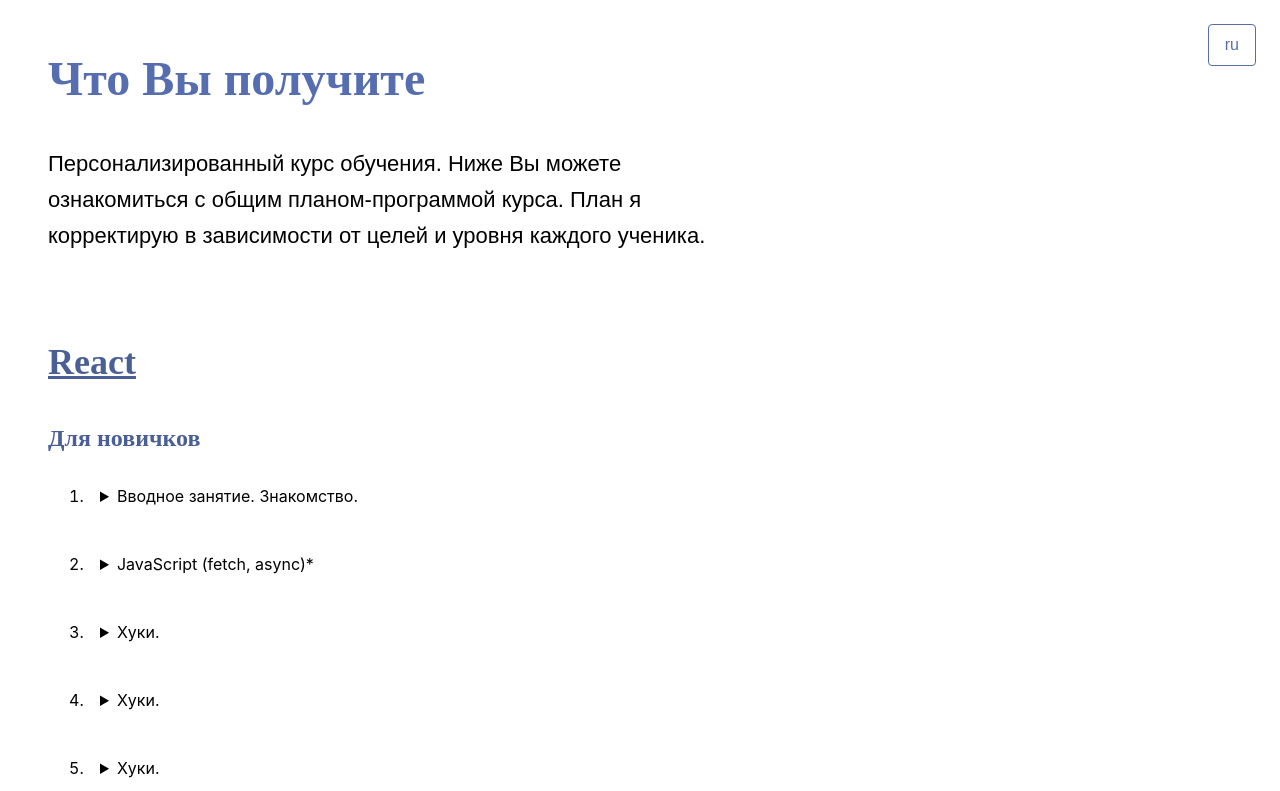
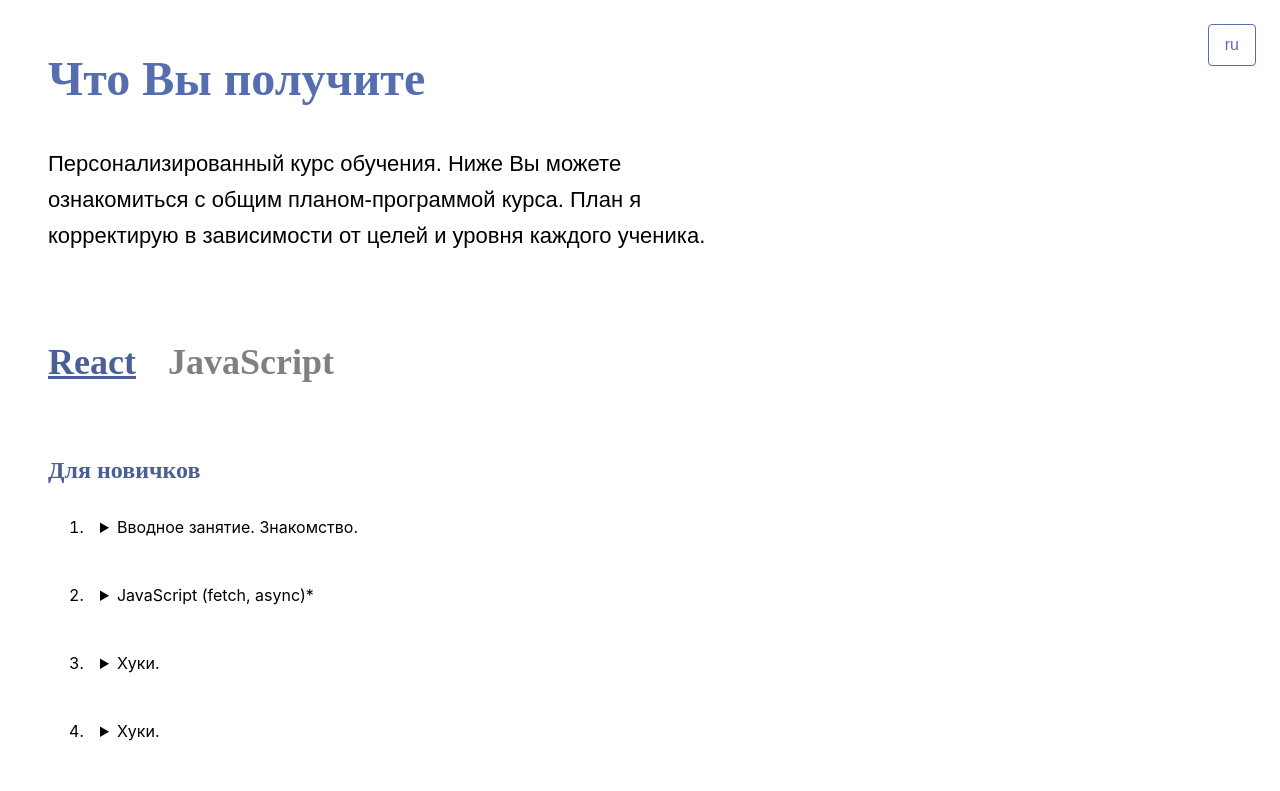
Before and after one commit to dariadia/frontend-courses, a React (Create React App) app: page / in a window 1280 px wide. Shown: the top 791 px of the page. Built offline with nearby package versions, Linux system fonts and the light colour scheme.

Commit message:
add tabs

```diff
--- a/src/App.js
+++ b/src/App.js
@@ -26,7 +26,7 @@ function App() {
           <h2>{t('what_you_get')}</h2>
           <p>{t('personalised')}</p>
         </section>
-        {course === 'React' ? <ReactCourse /> : <JsCourse />}
+        {course === 'React' ? <ReactCourse setCourse={setCourse} /> : <JsCourse setCourse={setCourse} />}
       </main>
       <footer>
         <a target="_blank" href="https://github.com/dariadia/" rel="noreferrer">Github @dariadia</a>
@@ -37,17 +37,21 @@ function App() {
   )
 }
 
-const ReactCourse = () => {
+const ReactCourse = ({ setCourse }) => {
   const { t } = useTranslation()
-  return (<section className="course-section"><h3>React</h3>
+  return (<section className="course-section">
+    <div className="flex-box">
+      <h3>React</h3>
+      <h3 onClick={() => setCourse('JavaScript')} className="disabled-tab">JavaScript</h3>
+    </div>
     <h4>{t('react_base')}</h4>
     <ol>{[1, 2, 3, 4, 5, 6, 7, 8, 9].map(item => <li key={item}>
       <details>
         <summary>{t(`react_base_${item}`)}</summary>
         <div>{t(`react_base_${item}_details`)}</div>
       </details>
-
-    </li>)}</ol>
+    </li>)}
+    </ol>
 
     <h4>{t('react_adv')}</h4>
     WIP
@@ -61,8 +65,14 @@ const ReactCourse = () => {
   </section>)
 }
 
-const JsCourse = () => {
-  return (<section><h3>JavaScript</h3></section>)
+const JsCourse = ({ setCourse }) => {
+  return (<section>
+    <div className="flex-box">
+      <h3>JavaScript</h3>
+      <h3 onClick={() => setCourse('React')} className="disabled-tab">React.js</h3>
+    </div>
+  </section>
+  )
 }
 
 
--- a/src/index.css
+++ b/src/index.css
@@ -83,14 +83,14 @@ section > p {
   font-family: Arial, Helvetica, sans-serif;
 }
 
-section > h3 {
+section h3 {
   color: var(--highlight);
   font: 36px/48px bold;
   font-weight: 800;
   text-decoration: underline;
 }
 
-section > h4 {
+section h4 {
   color: var(--highlight);
   font: 24px/32px bold;
   font-weight: 800;
@@ -117,3 +117,15 @@ summary {
 details[open] > div {
   color: black;
 }
+
+.disabled-tab {
+  display: inline-block;
+  color: grey;
+  text-decoration: none;
+  margin-left: 32px;
+  cursor: pointer;
+}
+
+.flex-box {
+  display: flex;
+}
```
